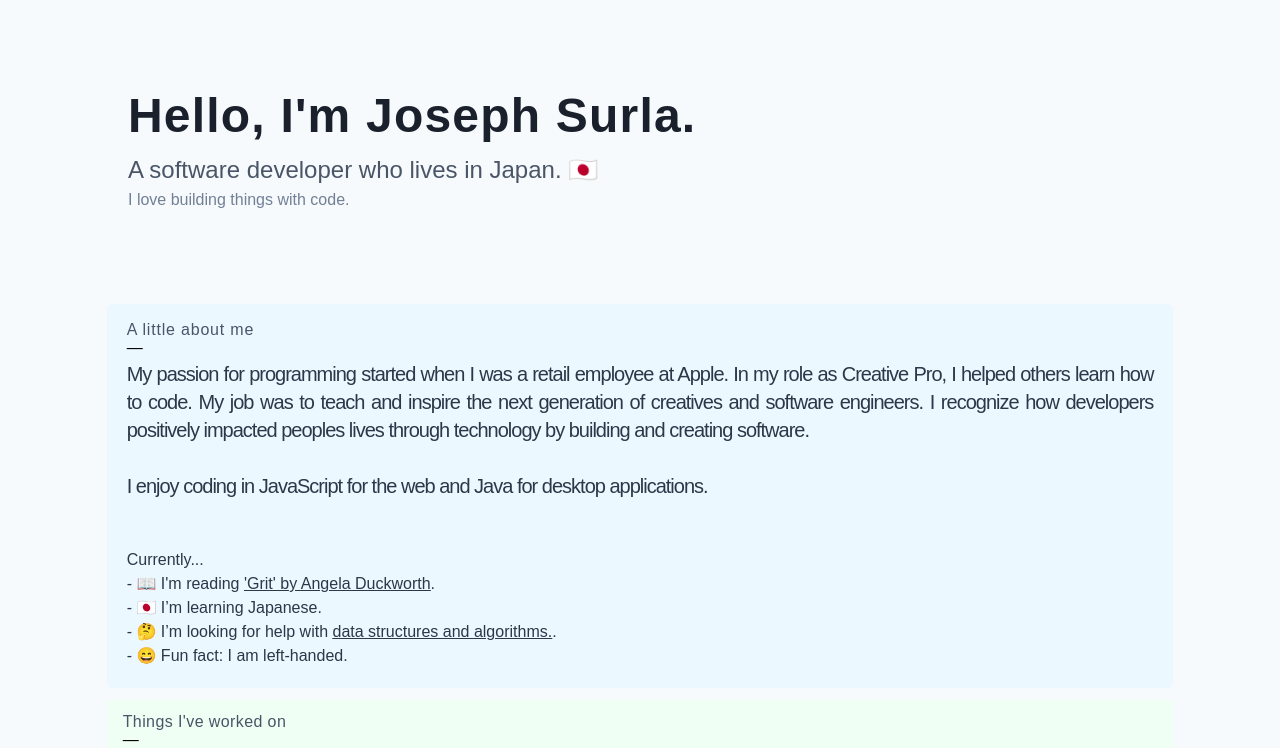
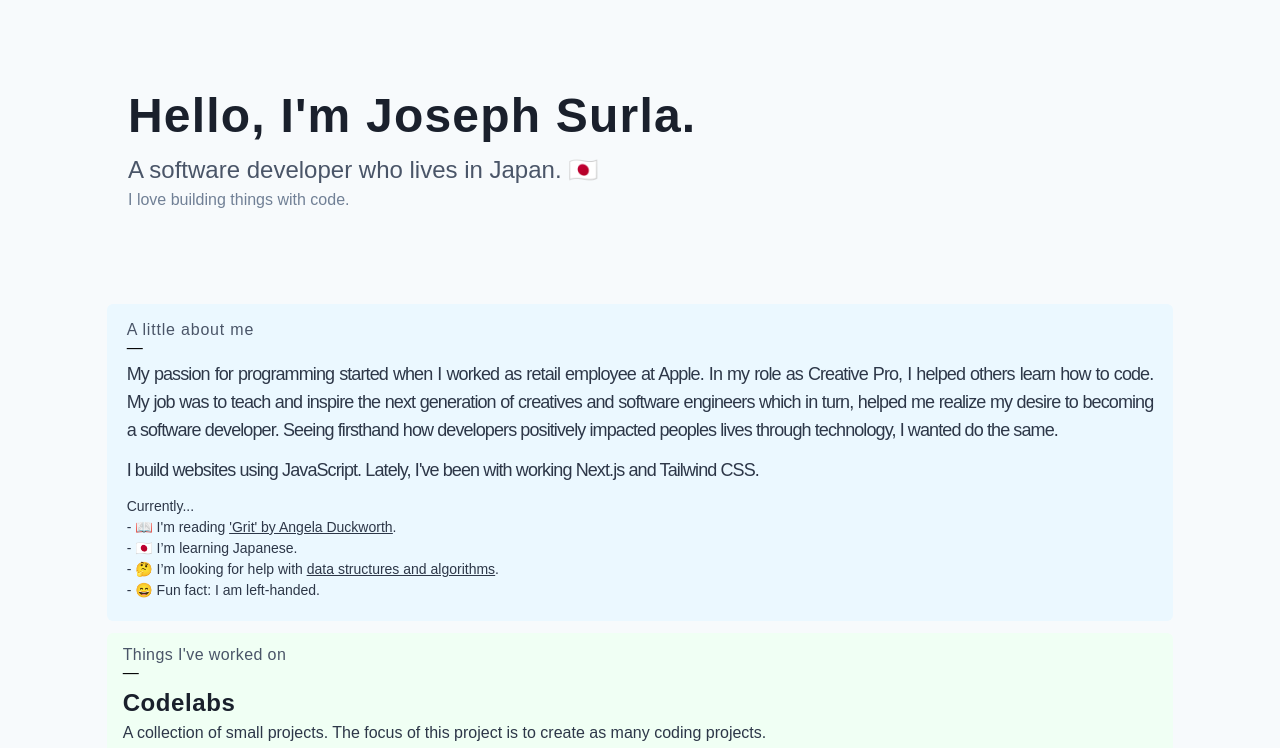
Before and after one commit to surla/josephsurla-v1, a Next.js app: page / in a window 1280 px wide. Shown: the top 748 px of the page. Built offline with nearby package versions, Linux system fonts and the light colour scheme.

Commit message:
Update bio on about section

```diff
--- a/components/about.js
+++ b/components/about.js
@@ -1,23 +1,25 @@
 export default function About() {
   return (
     <div className="container mx-auto bg-blue-100 w-10/12 rounded-md p-5 mt-3 mb-3">
-      <h3 className="text-gray-700 leading-3 tracking-wider">
+      <h3 className="text-gray-700 text-xs md:text-base leading-3 tracking-wider">
         A little about me
       </h3>
       &mdash;
-      <p className="text-gray-800 text-xl text-justify tracking-tighter leading-7">
-        My passion for programming started when I was a retail employee at
+      <p className="text-gray-800 text-sm md:text-base lg:text-lg text-justify tracking-tighter leading-7">
+        My passion for programming started when I worked as retail employee at
         Apple. In my role as Creative Pro, I helped others learn how to code. My
         job was to teach and inspire the next generation of creatives and
-        software engineers. I recognize how developers positively impacted
-        peoples lives through technology by building and creating software.
-        <br />
-        <br />I enjoy coding in JavaScript for the web and Java for desktop
-        applications.
+        software engineers which in turn, helped me realize my desire to
+        becoming a software developer. Seeing firsthand how developers
+        positively impacted peoples lives through technology, I wanted do the
+        same.
       </p>
-      <br />
-      <br />
-      <p className="text-md text-gray-800">
+      <p className="pt-3 text-gray-800 text-sm md:text-base lg:text-lg text-justify tracking-tighter leading-7">
+        I build websites using JavaScript. Lately, I've been with working
+        Next.js and Tailwind CSS.{" "}
+      </p>
+      <div className="pt-3">
+        <p className="text-md text-gray-800 text-xs lg:text-sm">
           Currently... <br></br>- 📖 I'm reading{" "}
           <span className="underline hover:no-underline hover:text-orange-500">
             <a href="https://goodreads.com/surla">'Grit' by Angela Duckworth</a>
@@ -26,11 +28,12 @@ export default function About() {
           <br />- 🤔 I’m looking for help with{" "}
           <span className="underline hover:no-underline hover:text-orange-500">
             <a href="https://github.com/surla/data-structures-and-algorithms">
-            data structures and algorithms.
+              data structures and algorithms
             </a>
           </span>
           .<br />- 😄 Fun fact: I am left-handed.
         </p>
       </div>
+    </div>
   );
 }
```
Lines whose indentation alone changed are shown as unchanged.
